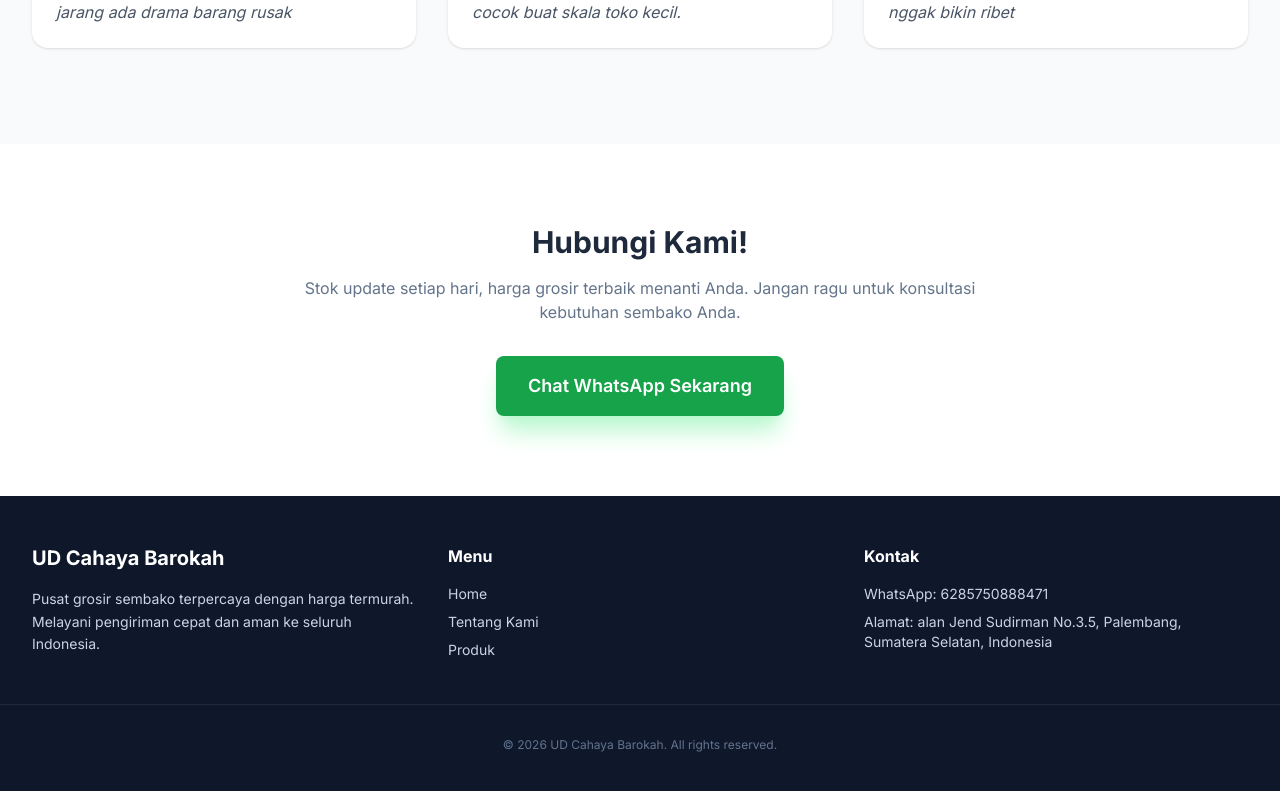
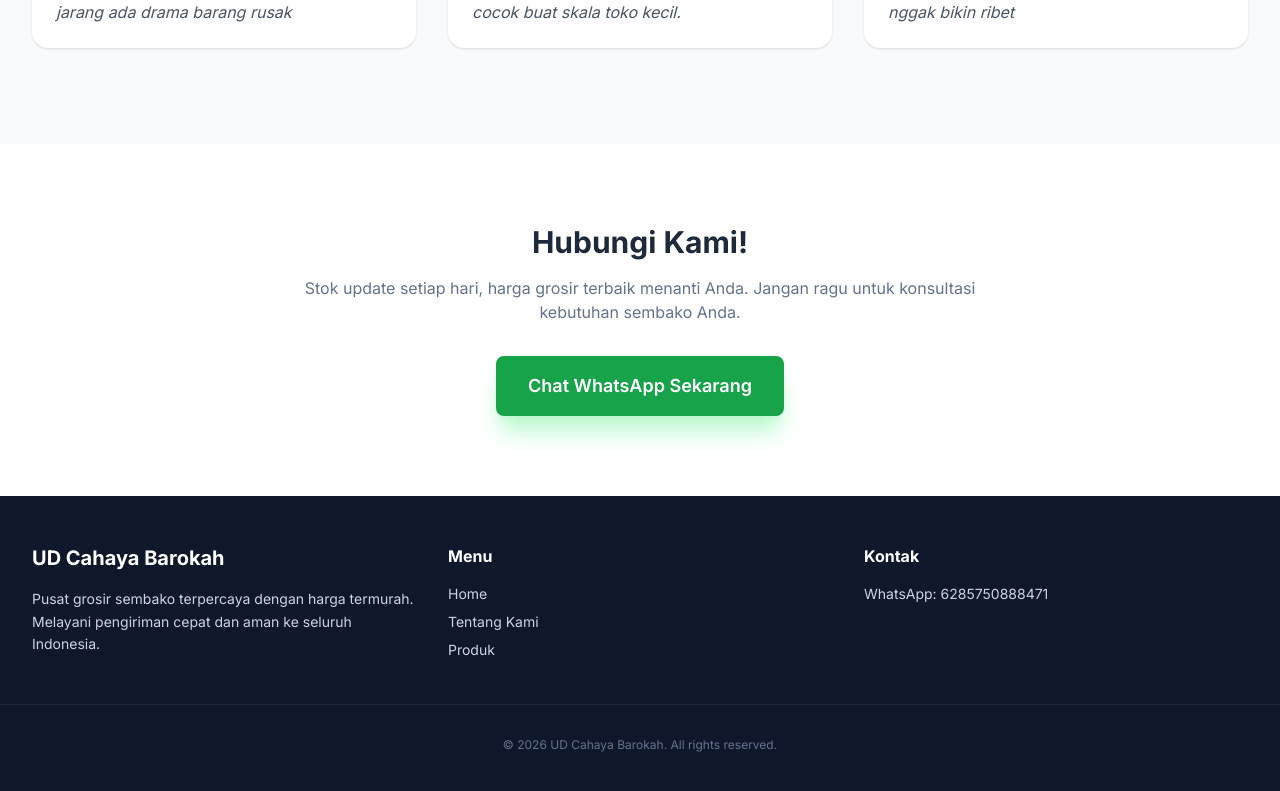
Before and after one commit to dulabdul/udberkahmandiri, a Next.js app: page / in a window 1280 px wide. Shown: the part 5489-6280 px from the top of the page. Built offline with nearby package versions, Linux system fonts and the light colour scheme.

Commit message:
replace wa

```diff
--- a/components/layout/Footer.tsx
+++ b/components/layout/Footer.tsx
@@ -43,8 +43,13 @@ export default function Footer() {
         <div>
           <h4 className='text-white font-bold mb-4'>Kontak</h4>
           <ul className='space-y-2 text-sm'>
-            <li>WhatsApp: {SITE_CONFIG.whatsappNumber}</li>
-            <li>Alamat: {SITE_CONFIG.address}</li>
+            <li>
+              WhatsApp:{' '}
+              <a
+                href={`{https://wa.me/${SITE_CONFIG.whatsappNumber}}`}
+                target='_blank'></a>
+              {SITE_CONFIG.whatsappNumber}
+            </li>
           </ul>
         </div>
       </div>
```
